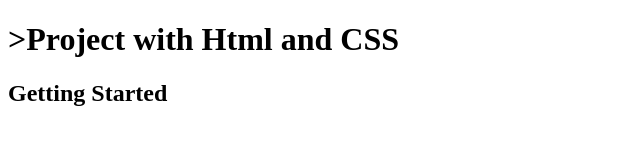
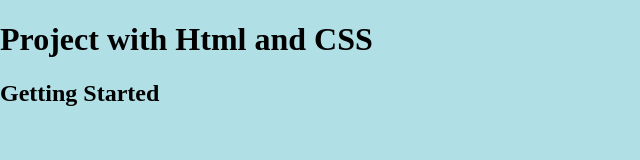
Before and after one commit to Kidan-Tekelearegy/Ethiopian-vraiety-foods, a plain HTML site: page index.html in a window 1280 px wide. Shown: the whole page, without its empty margins (0-640 px from the left). Drawn offline with Linux system fonts and the light colour scheme.

Commit message:
background added

```diff
--- a/index.html
+++ b/index.html
@@ -4,10 +4,11 @@
     <meta charset="UTF-8">
     <meta http-equiv="X-UA-Compatible" content="IE=edge">
     <meta name="viewport" content="width=device-width, initial-scale=1.0">
+    <link rel="stylesheet" href="style.css">
     <title>Project with Html and CSS </title>
 </head>
 <body>
-   <h1>>Project with Html and CSS</h1>
+   <h1>Project with Html and CSS</h1>
    <h2>Getting Started</h2>
 </body>
 </html>
--- a/style.css
+++ b/style.css
@@ -1,3 +1,4 @@
 body {
     margin: 0;
+    background-color: powderblue;
 }
```
